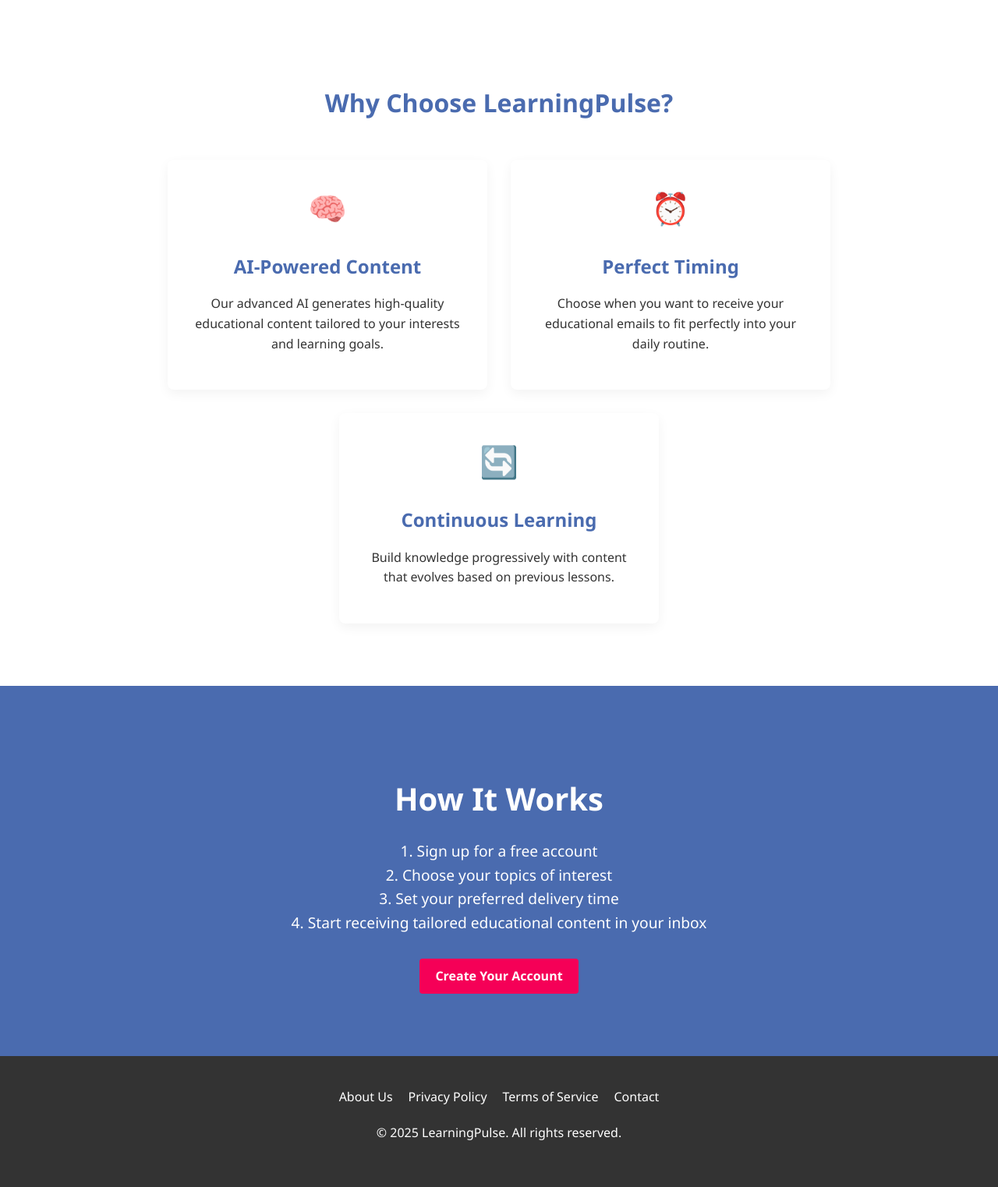
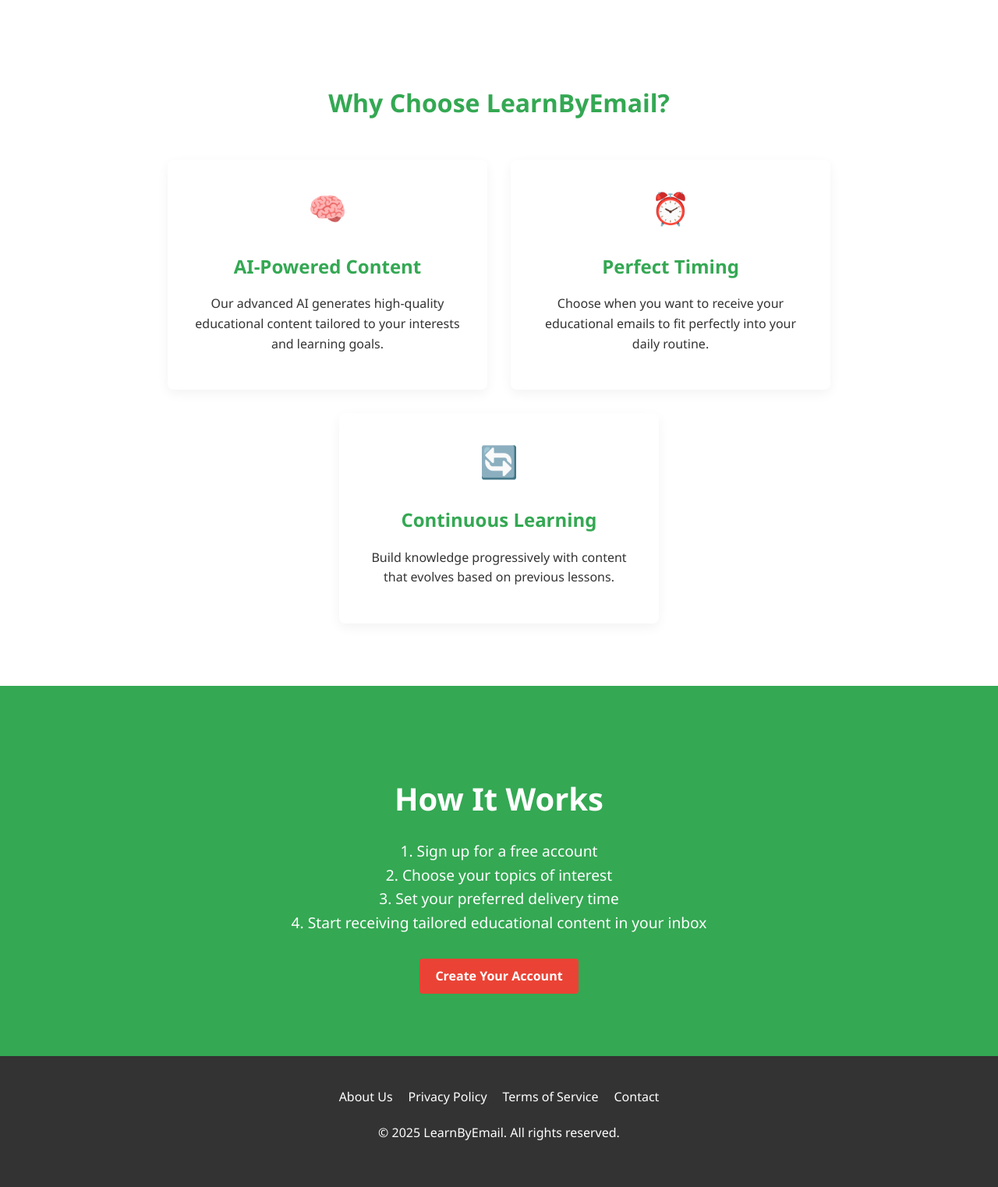
Before and after one commit to vishalsachdev/LearnByEmail, a FastAPI app: page / in a window 1280 px wide. Shown: the part 777-2300 px from the top of the page at 78% size. Run offline with FastAPI, Linux system fonts and the light colour scheme.

Commit message:
Rebrand to LearnByEmail with new color scheme and fix SECRET_KEY security issue
1. Rebranded from LearningPulse to LearnByEmail across all documents and templates
2. Changed color scheme to green/blue/red from blue/purple/pink
3. Fixed SECRET_KEY security vulnerability with proper validation
4. Updated all Flask references to API in environment variables
5. Added secure key generation utility and documentation
6. Improved app startup checks for production security

```diff
--- a/app/core/security.py
+++ b/app/core/security.py
@@ -1,5 +1,7 @@
 from datetime import datetime, timedelta
 from typing import Any, Union, Optional
+import secrets
+import logging
 
 from jose import jwt
 from passlib.context import CryptContext
@@ -11,6 +13,8 @@ from sqlalchemy.orm import Session
 from app.core.config import settings
 from app.db.session import get_db
 from app.schemas.user import TokenPayload
+
+logger = logging.getLogger(__name__)
 
 pwd_context = CryptContext(schemes=["bcrypt"], deprecated="auto")
 oauth2_scheme = OAuth2PasswordBearer(tokenUrl=f"{settings.API_V1_STR}/auth/login")
@@ -128,3 +132,24 @@ def authenticate_user(db: Session, email: str, password: str) -> Optional[Any]:
     if not verify_password(password, user.password_hash):
         return None
     return user
+
+
+def generate_secret_key(length: int = 64) -> str:
+    """Generate a cryptographically secure random key.
+
+    Args:
+        length: The minimum length of the key in bytes (default 64)
+
+    Returns:
+        A secure random string suitable for use as a SECRET_KEY
+    """
+    return secrets.token_urlsafe(length)
+
+
+if __name__ == "__main__":
+    # Generate a new secret key when this module is run directly
+    print("\n=== GENERATING NEW SECRET KEY ===")
+    print(f"\nAdd this to your .env file:")
+    print(f"API_SECRET_KEY={generate_secret_key()}")
+    print("\nWARNING: Keep this key secure and never commit it to version control!")
+    print("===============================\n")
--- a/app/main.py
+++ b/app/main.py
@@ -36,7 +36,7 @@ Base.metadata.create_all(bind=engine)
 # Initialize FastAPI app
 app = FastAPI(
     title=settings.PROJECT_NAME,
-    description="API for LearningPulse - Daily educational content via email",
+    description="API for LearnByEmail - Daily educational content via email",
     version="0.1.0",
 )
 
@@ -642,8 +642,8 @@ async def direct_test_email(
         message = Mail(
             from_email=settings.SENDGRID_FROM_EMAIL,
             to_emails=email,
-            subject="LearningPulse Test Email",
-            html_content="<p>This is a test email from LearningPulse to verify email sending.</p>"
+            subject="LearnByEmail Test Email",
+            html_content="<p>This is a test email from LearnByEmail to verify email sending.</p>"
         )
 
         sg = SendGridAPIClient(settings.SENDGRID_API_KEY)
@@ -663,6 +663,17 @@ async def direct_test_email(
 async def startup_event():
     """Startup event handler to initialize scheduler and jobs"""
     logger.info("Starting up application...")
+
+    # Check for secure SECRET_KEY
+    if os.environ.get("API_SECRET_KEY") is None:
+        logger.critical("SECURITY RISK: No API_SECRET_KEY environment variable set! Application is insecure.")
+        logger.critical("Generate a new key with: python -m app.core.security")
+        if os.getenv("ENVIRONMENT", "development").lower() == "production":
+            raise RuntimeError("CRITICAL: Cannot start in production without API_SECRET_KEY")
+    elif len(settings.SECRET_KEY) < 32:
+        logger.warning("SECURITY RISK: API_SECRET_KEY is too short. It should be at least 32 characters.")
+        logger.warning("Generate a more secure key with: python -m app.core.security")
+
     init_scheduler_jobs()
     start_scheduler()
 
--- a/app/templates/simple.html
+++ b/app/templates/simple.html
@@ -3,12 +3,12 @@
 <head>
     <meta charset="UTF-8">
     <meta name="viewport" content="width=device-width, initial-scale=1.0">
-    <title>LearningPulse - Smart Educational Content</title>
+    <title>LearnByEmail - Smart Educational Content</title>
     <style>
         :root {
-            --primary-color: #4a6baf;
-            --secondary-color: #6c63ff;
-            --accent-color: #f50057;
+            --primary-color: #34a853;
+            --secondary-color: #4285f4;
+            --accent-color: #ea4335;
             --background-color: #f8f9fa;
             --text-color: #333;
             --light-text: #666;
@@ -83,7 +83,7 @@
         }
 
         .btn:hover {
-            background-color: #e80053;
+            background-color: #d3392a;
             transform: translateY(-2px);
         }
 
@@ -99,7 +99,7 @@
         .hero {
             padding: 80px 0;
             text-align: center;
-            background: linear-gradient(rgba(74, 107, 175, 0.8), rgba(108, 99, 255, 0.8)), url('https://images.unsplash.com/photo-1501504905252-473c47e087f8?ixlib=rb-1.2.1&auto=format&fit=crop&w=1350&q=80') center/cover;
+            background: linear-gradient(rgba(52, 168, 83, 0.8), rgba(66, 133, 244, 0.8)), url('https://images.unsplash.com/photo-1501504905252-473c47e087f8?ixlib=rb-1.2.1&auto=format&fit=crop&w=1350&q=80') center/cover;
             color: white;
         }
 
@@ -285,7 +285,7 @@
 <body>
     <header>
         <div class="container navbar">
-            <a href="/" class="logo">LearningPulse</a>
+            <a href="/" class="logo">LearnByEmail</a>
             <div class="nav-links">
                 <a href="#features">Features</a>
                 <a href="#how-it-works">How It Works</a>
@@ -343,7 +343,7 @@
 
     <section class="features" id="features">
         <div class="container">
-            <h2>Why Choose LearningPulse?</h2>
+            <h2>Why Choose LearnByEmail?</h2>
             <div class="feature-grid">
                 <div class="feature-card">
                     <div class="feature-icon">🧠</div>
@@ -387,7 +387,7 @@
                 <a href="#">Terms of Service</a>
                 <a href="#">Contact</a>
             </div>
-            <p>&copy; 2025 LearningPulse. All rights reserved.</p>
+            <p>&copy; 2025 LearnByEmail. All rights reserved.</p>
         </div>
     </footer>
 </body>
```
Also changed, not shown: CLAUDE.md (+5 -5 lines), DOCUMENTATION.md (+9 -8 lines), app/core/config.py (+15 -4 lines), app/templates/base.html (+9 -9 lines), CHANGELOG.md, README.md.
